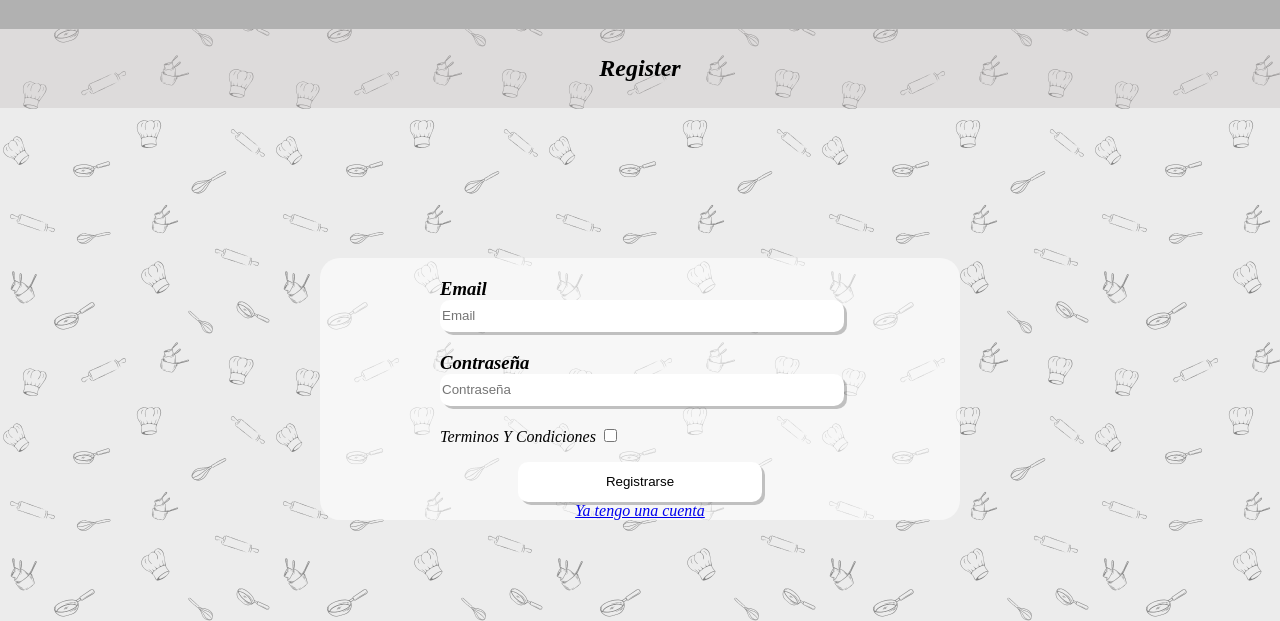
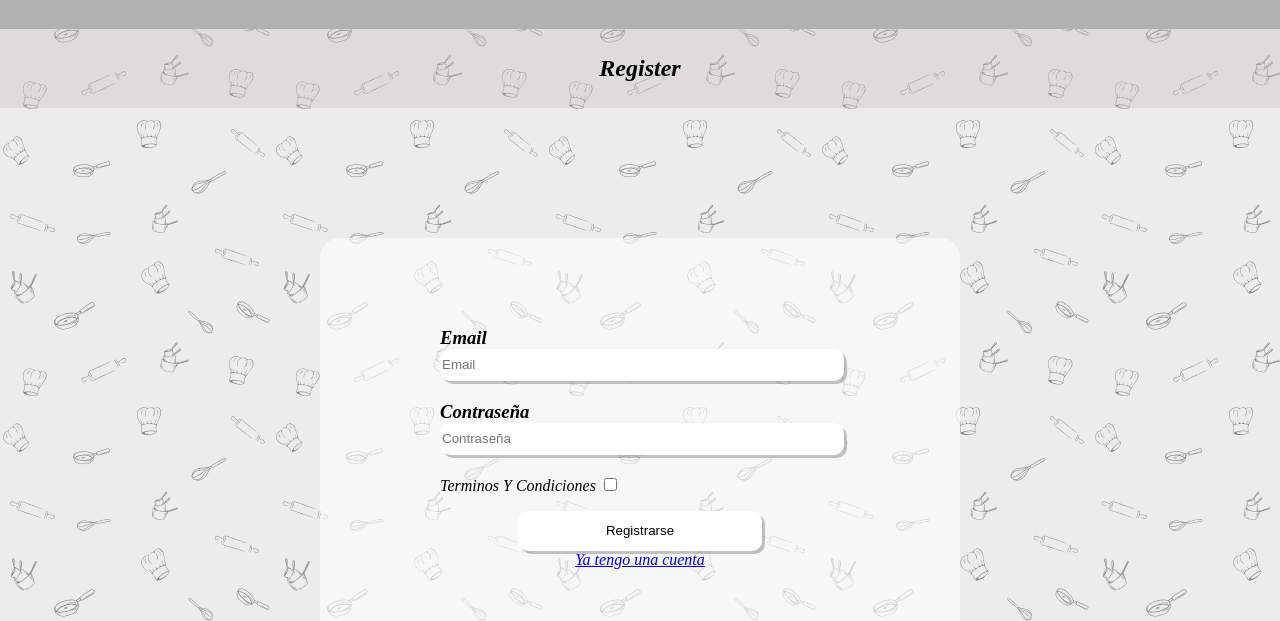
Before and after one commit to juanchidurini/pro1-grupo10-elTridente, a plain HTML site: page registro.html in a window 1280 px wide. Shown: the part 173-794 px from the top of the page. Drawn offline with Linux system fonts and the light colour scheme.

Commit message:
arregle detalles del register

```diff
--- a/css/index.css
+++ b/css/index.css
@@ -345,8 +345,8 @@ footer {
     justify-content: center;
     align-items: center;
     width: 50%;
-    height: 40%;
-    margin-top: 150px;
+    height: 400px;
+    margin-top: 130px;
     margin-left: 25%;
     background-color: rgba(255, 255, 255, 0.588);
     border-radius: 20px;
```
